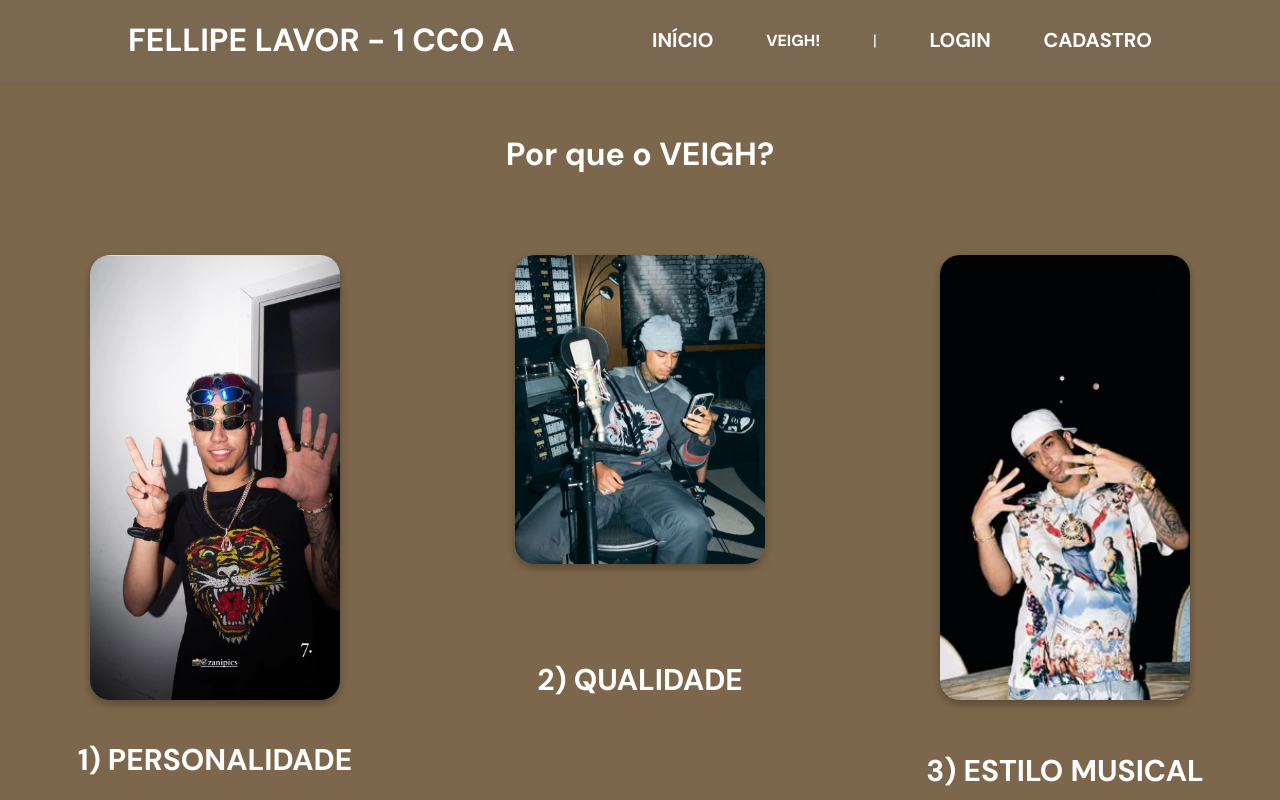
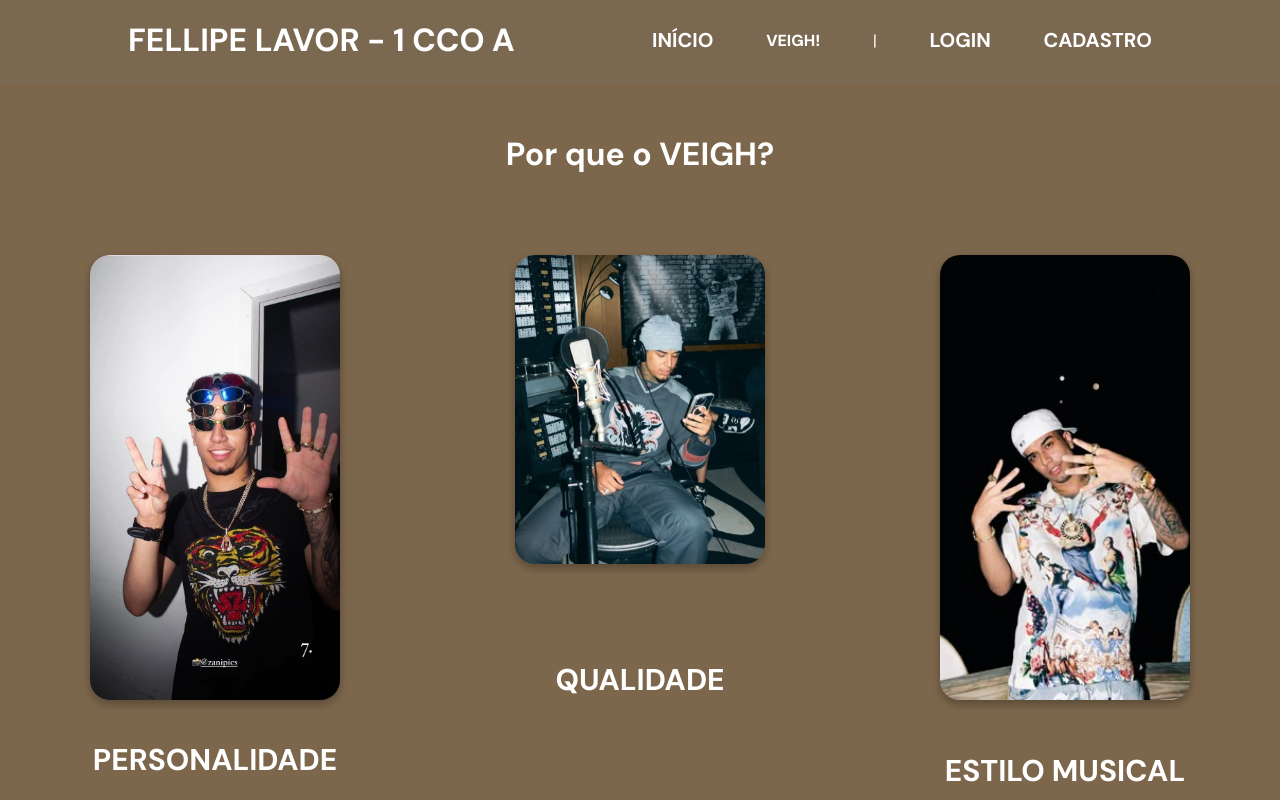
Before and after one commit to felavor/Projeto_Individual, a website: page public/veigh.html in a window 1280 px wide. Shown: the top 800 px of the page. Drawn offline with Linux system fonts and the light colour scheme.

Commit message:
mudança css

```diff
--- a/public/veigh.html
+++ b/public/veigh.html
@@ -45,19 +45,19 @@
             <!-- <div class="boxes"> -->
                 <div class="box">
                 <img src="css/image (1).png">
-                <h4>1) PERSONALIDADE</h4>
+                <h4>PERSONALIDADE</h4>
                 <hr>
                 <p>Sempre muito feliz, animado, engraçado e humilde.</p>
                 </div>
               <div class="box">
                 <img src="css/image (2).png">
-                <h4>2) QUALIDADE</h4>
+                <h4>QUALIDADE</h4>
                 <hr>
                 <p>Beat e letra de suas músicas são muito bons.</p>
               </div>
               <div class="box">
                 <img src="css/image (3).png">
-                <h4>3) ESTILO MUSICAL</h4>
+                <h4>ESTILO MUSICAL</h4>
                 <hr>
                 <p>Meu estilo favorito de música é o trap/pop.</p>
               </div>
```
Also changed, not shown: public/cadastro.html (+1 -1 lines).
